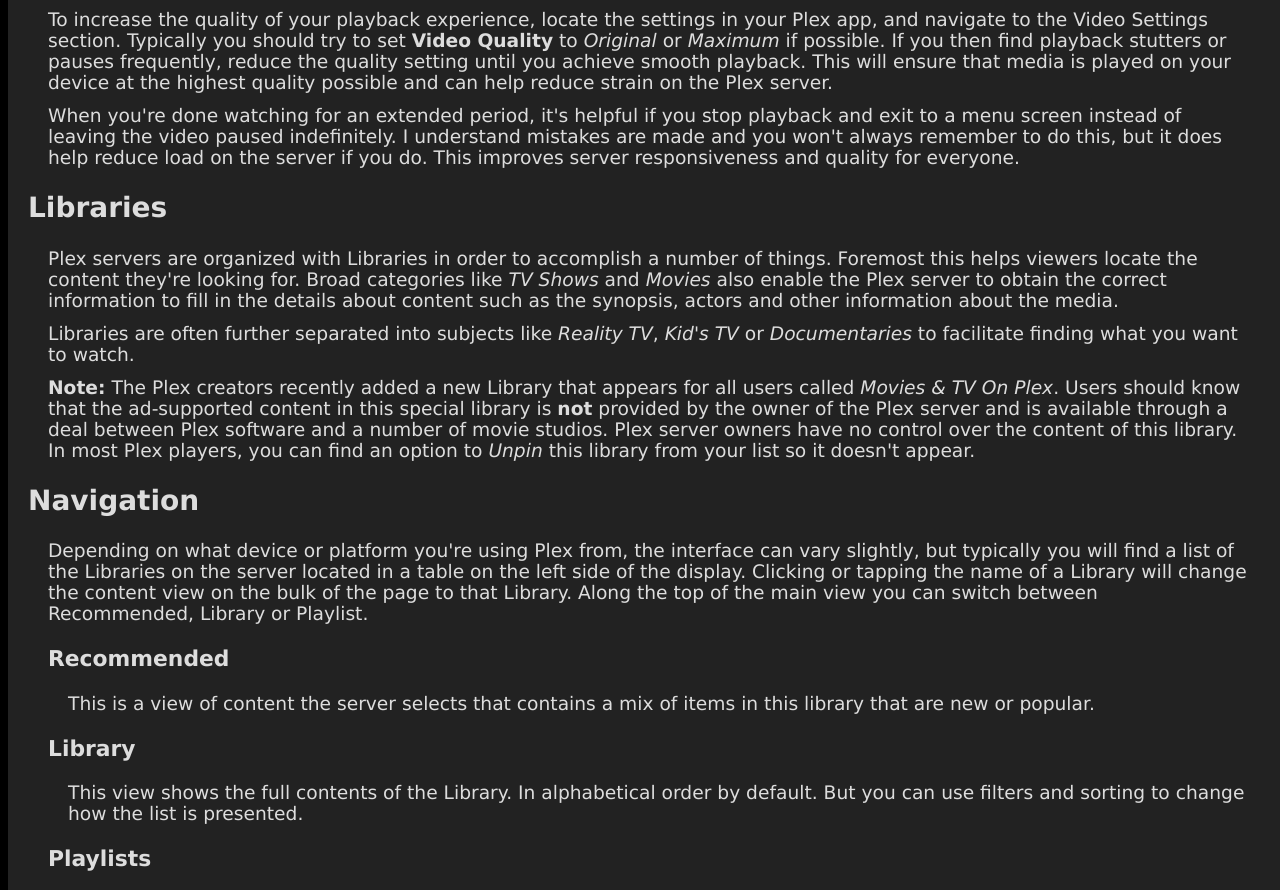
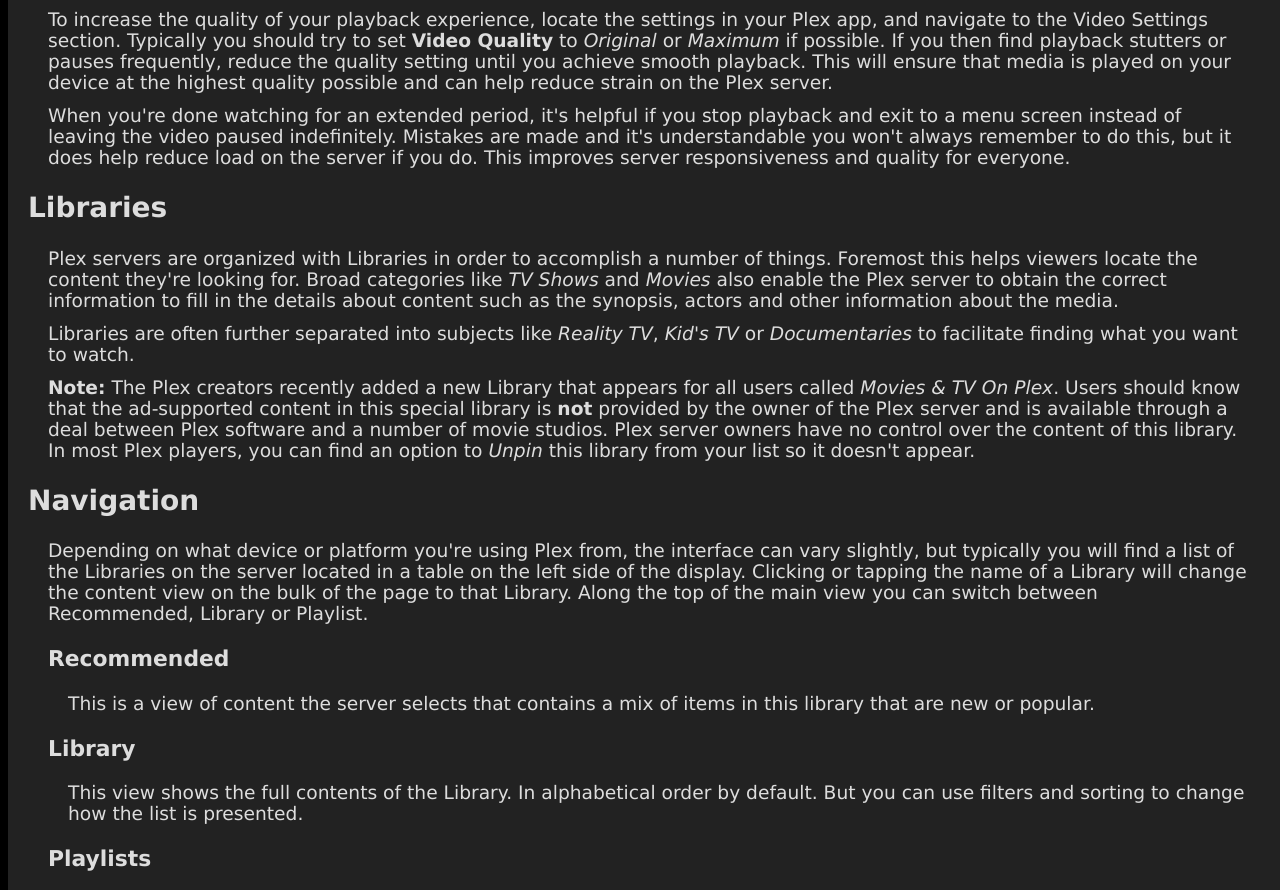
Before and after one commit to mveinot/plex-intro, a plain HTML site: page index.html in a window 1280 px wide. Shown: the part 1659-2549 px from the top of the page. Drawn offline with Linux system fonts and the light colour scheme.

Commit message:
perspective

```diff
--- a/index.html
+++ b/index.html
@@ -44,7 +44,7 @@
 			<h2 id="quality">Playback Quality</h2>
 			<p>Plex playback quality is dynamic and tries to adjust to the capabilities of your player and to the available internet bandwidth. However out of the box, the quality settings in most Plex players are very conservative.</p>
 			<p>To increase the quality of your playback experience, locate the settings in your Plex app, and navigate to the Video Settings section. Typically you should try to set <strong>Video Quality</strong> to <em>Original</em> or <em>Maximum</em> if possible. If you then find playback stutters or pauses frequently, reduce the quality setting until you achieve smooth playback. This will ensure that media is played on your device at the highest quality possible and can help reduce strain on the Plex server.</p>
-			<p>When you're done watching for an extended period, it's helpful if you stop playback and exit to a menu screen instead of leaving the video paused indefinitely. I understand mistakes are made and you won't always remember to do this, but it does help reduce load on the server if you do. This improves server responsiveness and quality for everyone.</p>
+			<p>When you're done watching for an extended period, it's helpful if you stop playback and exit to a menu screen instead of leaving the video paused indefinitely. Mistakes are made and it's understandable you won't always remember to do this, but it does help reduce load on the server if you do. This improves server responsiveness and quality for everyone.</p>
 <!-- Libraries -->
 			<h2 id="libraries">Libraries</h2>
 			<p>Plex servers are organized with Libraries in order to accomplish a number of things. Foremost this helps viewers locate the content they're looking for. Broad categories like <em>TV Shows</em> and <em>Movies</em> also enable the Plex server to obtain the correct information to fill in the details about content such as the synopsis, actors and other information about the media.</p>
```
